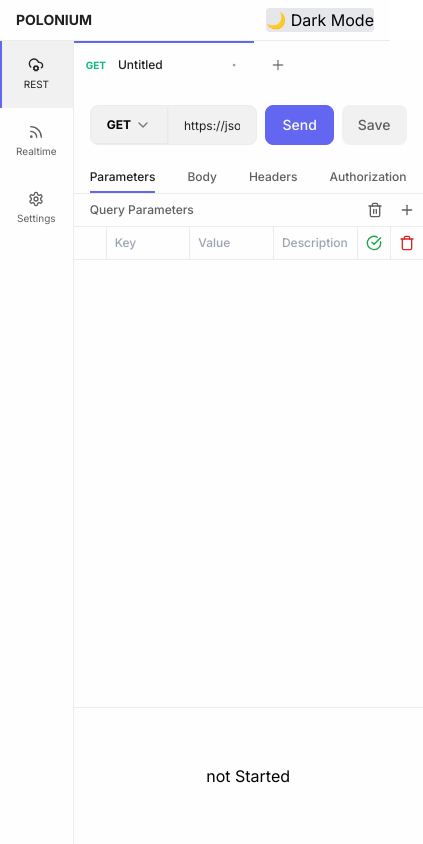
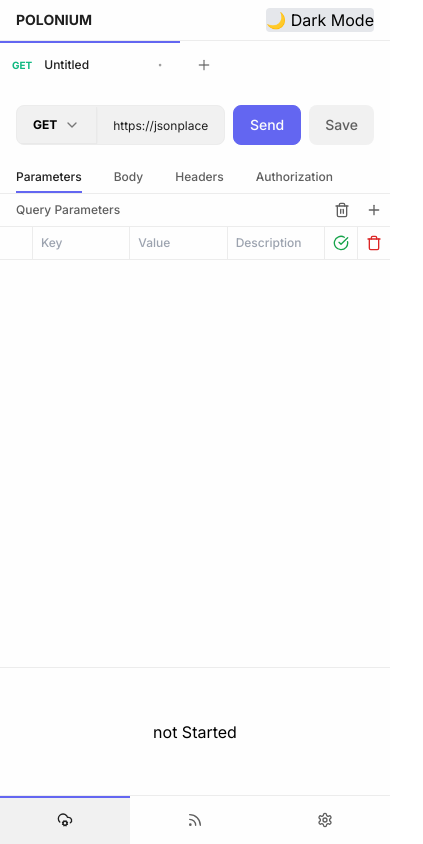
Before and after one commit to Reche13/polonium, a Next.js app: page / in a window 390 px wide. Shown: the whole page, 423 px wide, since content can reach past the window. Built offline with nearby package versions, Linux system fonts and the light colour scheme.

Commit message:
sidebar mobile version styles added

```diff
--- a/src/app/(dashboard)/layout.tsx
+++ b/src/app/(dashboard)/layout.tsx
@@ -8,7 +8,7 @@ export default function DashboardLayout({ children }: { children: ReactNode }) {
   return (
     <div className="w-full h-screen flex flex-col">
       <Header />
-      <div className="flex w-full h-full">
+      <div className="flex flex-col-reverse md:flex-row w-full h-full">
         <Sidebar />
         {children}
       </div>
--- a/src/app/(dashboard)/page.tsx
+++ b/src/app/(dashboard)/page.tsx
@@ -12,7 +12,7 @@ import Response from "@/components/response/Response";
 
 export default function Home() {
   return (
-    <div className="w-full bg-bg-light-pri dark:bg-bg-dark-pri flex flex-col">
+    <div className="w-full flex-1 bg-bg-light-pri dark:bg-bg-dark-pri flex flex-col">
       <ActiveRequestHead />
       <div className="w-full flex-1">
         <div className="w-full h-full flex flex-col">
--- a/src/components/sidebar/index.tsx
+++ b/src/components/sidebar/index.tsx
@@ -6,7 +6,7 @@ import { cn } from "@/lib/cn";
 
 const Sidebar = () => {
   return (
-    <div className="bg-bg-light-pri dark:bg-bg-dark-pri border-r border-stroke-light-ter dark:border-stroke-dark-ter">
+    <div className="bg-bg-light-pri flex flex-row md:flex-col border-t md:border-t-0  dark:bg-bg-dark-pri border-r-0 md:border-r border-stroke-light-ter dark:border-stroke-dark-ter">
       {navlist.map((item: NavItem) => (
         <SidebarItem item={item} key={item.title} />
       ))}
@@ -23,13 +23,13 @@ const SidebarItem = ({ item }: { item: NavItem }) => {
   return (
     <Link
       className={cn(
-        "relative px-4 py-4 flex flex-col gap-1 items-center justify-center hover:bg-bg-light-ter dark:hover:bg-bg-dark-ter",
+        "relative px-4 py-4 w-full flex flex-col gap-1 items-center justify-center hover:bg-bg-light-ter dark:hover:bg-bg-dark-ter",
         isActive ? "bg-bg-light-sec dark:bg-bg-dark-sec" : ""
       )}
       href={item.href}
     >
       {isActive && (
-        <div className="h-full w-0.5 bg-primary absolute top-0 bottom-0 left-0" />
+        <div className="h-0.5 md:h-full w-full md:w-0.5 bg-primary absolute top-0 left-0 md:bottom-0" />
       )}
       <item.icon
         size={16}
@@ -41,7 +41,7 @@ const SidebarItem = ({ item }: { item: NavItem }) => {
       />
       <span
         className={cn(
-          "text-[10px] font-normal",
+          "text-[10px] font-normal hidden md:inline-block",
           isActive
             ? "text-text-b-pri dark:text-text-w-pri"
             : "text-text-b-sec dark:text-text-w-sec"
```
